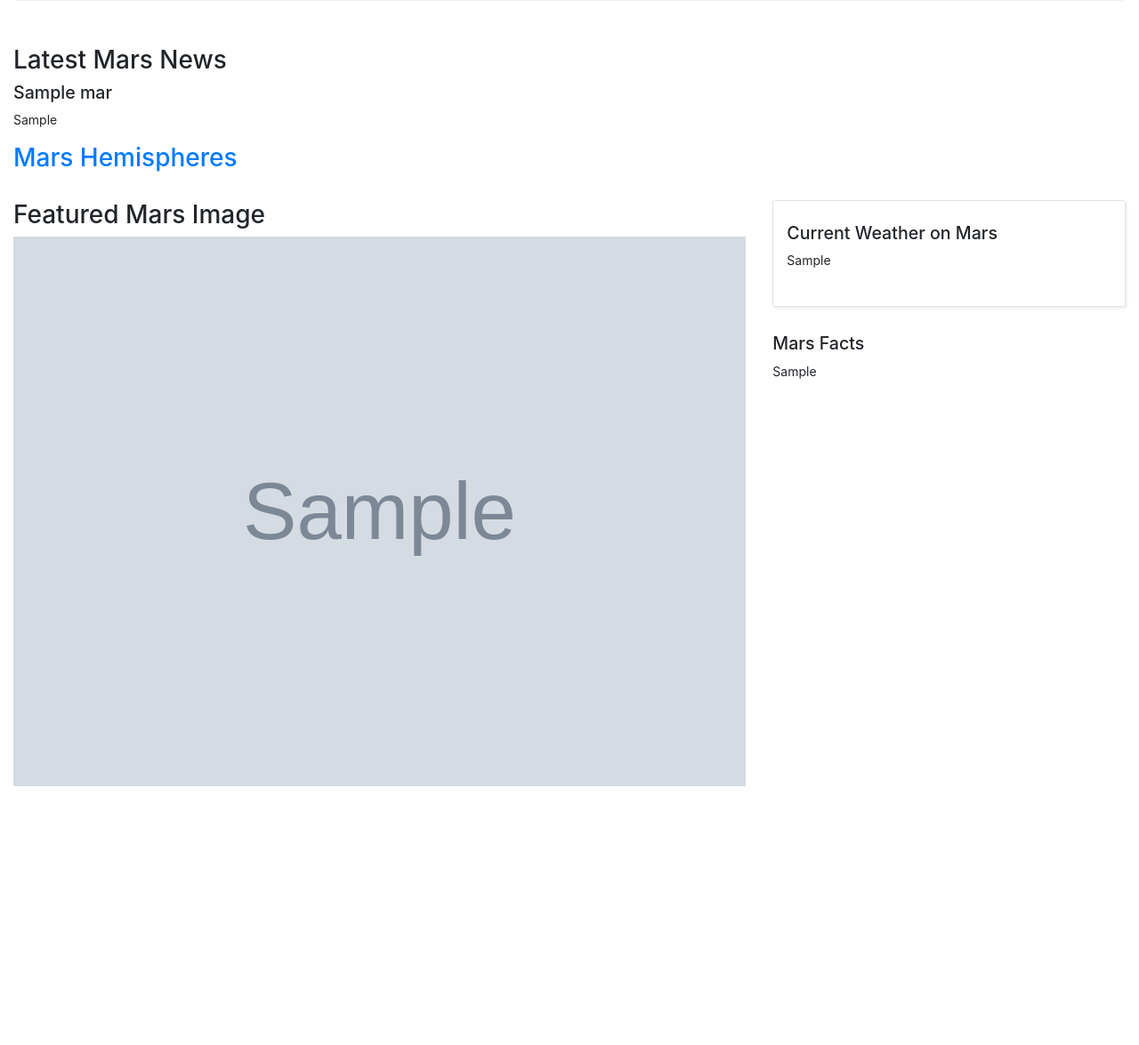
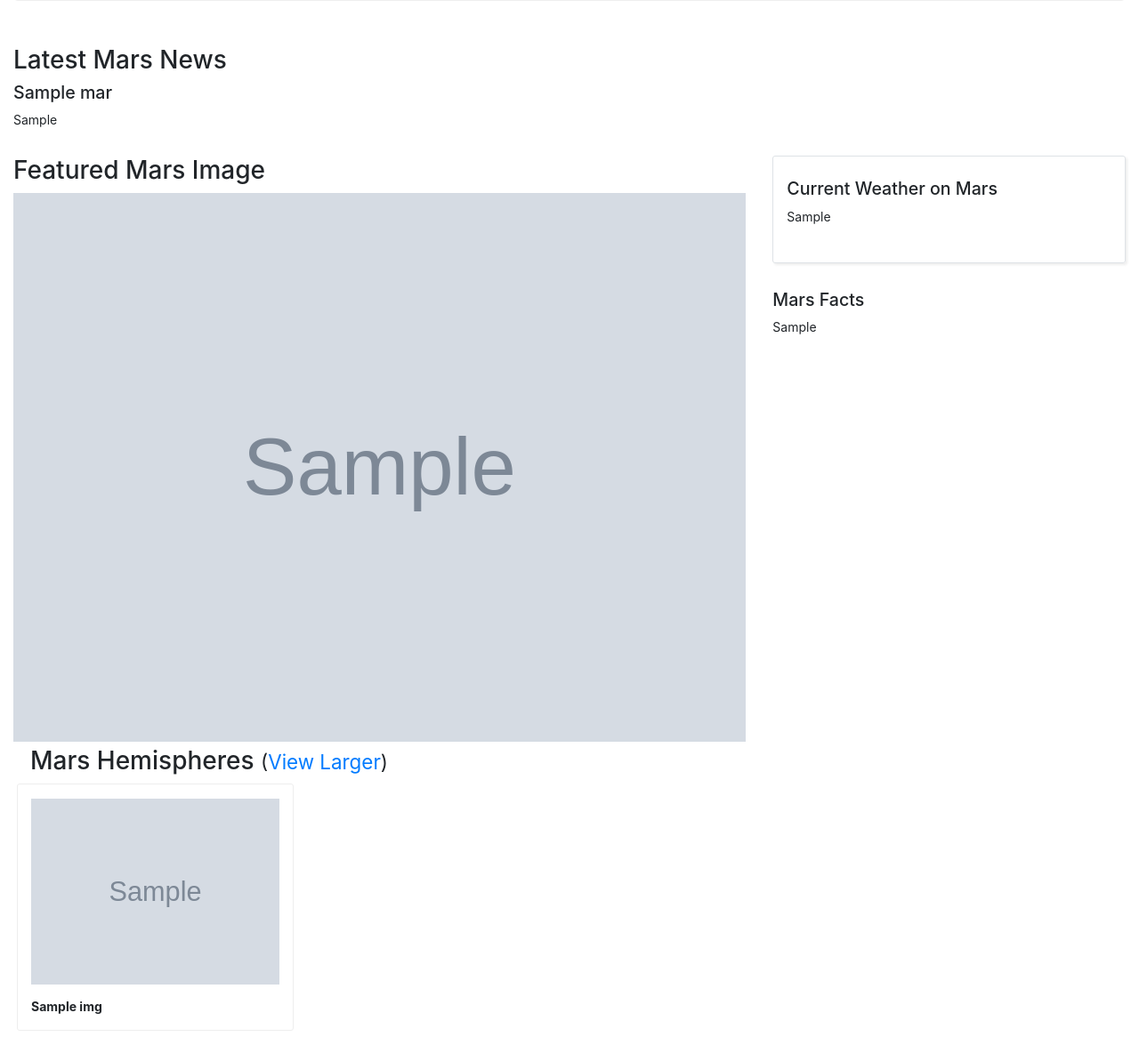
Before and after one commit to ellemonke/web-scraping-challenge, a Flask app: page / in a window 1280 px wide. Shown: the part 259-1434 px from the top of the page at 89% size. Before the commit the page ends 1143 px from the top, so only its background shows below. Run offline with Flask 2, Linux system fonts and the light colour scheme; grey boxes marked "Sample" are stand-in pictures; a database or web service that is not in the repository returns one stand-in record (values such as "Sample title"); some libraries are stand-ins or nearby versions.

Commit message:
table fix and add hemis

```diff
--- a/app.py
+++ b/app.py
@@ -12,8 +12,8 @@ mongo = PyMongo(app)
 @app.route("/")
 def index():
     mars_info = mongo.db.mars_data.find_one()
-    return render_template("index.html", mars_info=mars_info)
-
+    # return render_template("index.html", mars_info=mars_info)
+    return render_template('index.html', mars_info=mars_info)
 
 @app.route("/scrape")
 def scraper():
--- a/templates/index.html
+++ b/templates/index.html
@@ -19,7 +19,6 @@
         <h3>Latest Mars News</h3>
         <h4>{{ mars_info.news_title }}</h4>
         <p>{{ mars_info.news_p }}</p>
-        <h3><a href="/hemispheres" target="_blank">Mars Hemispheres</a></h3>
     </div>
     <div class="row">
         <div class="col-md-12 col-lg col-left" id="featured-image">
@@ -33,9 +32,18 @@
             </section>
             <section>
                 <h4>Mars Facts</h4>
-                {{ mars_info.mars_facts }}
+                {{ mars_info.mars_facts|safe }}
             </section>
         </div>
+    </div>
+    <div class="row mx-1">
+        <h3 class="col-12">Mars Hemispheres <small>(<a href="/hemispheres">View Larger</a>)</small></h3>
+        {% for img in mars_info.hemisphere_image_urls %}
+        <figure class="col-md col-lg-3 pt-3">
+            <img src="{{ img.img_url }}">
+            <figcaption>{{ img.title }}</figcaption>
+        </figure>
+        {% endfor %}
     </div>
 </div>
 </body>
```
Also changed, not shown: scrape_mars.py (+5 -3 lines), templates/mars_hemispheres.html (+4 -4 lines), 3 other files.
